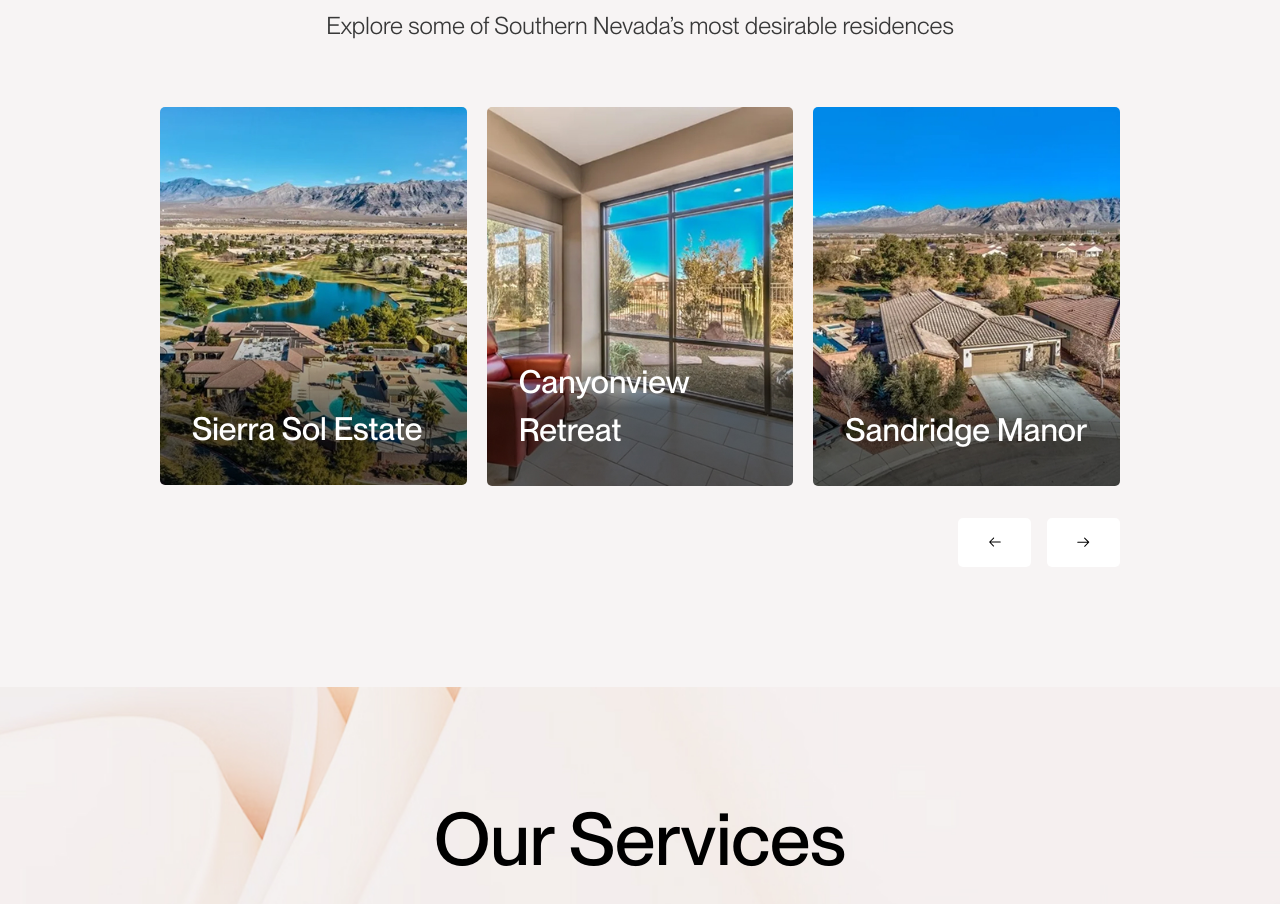
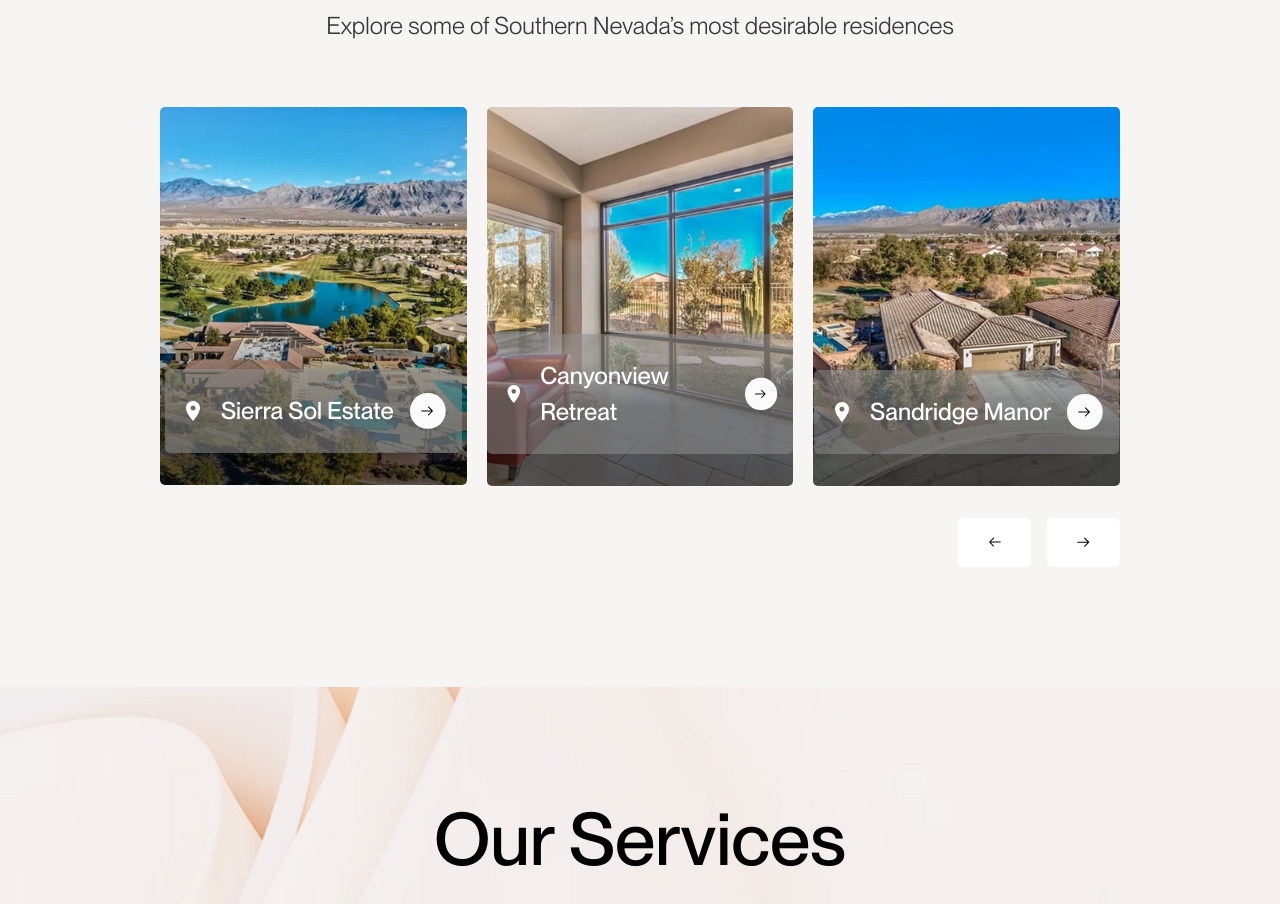
Before and after one commit to stevenzct/MarciMetzger, a Next.js app: page / in a window 1280 px wide. Shown: the part 4218-5122 px from the top of the page. Built offline with nearby package versions, Linux system fonts and the light colour scheme.

Commit message:
style: add figcaption in propertyShocase section

```diff
--- a/components/homepage/PropertyShowcase.tsx
+++ b/components/homepage/PropertyShowcase.tsx
@@ -14,7 +14,7 @@ const PropertyShowcase = () => {
 
           <div className="flex justify-between gap-x-[20px] gap[20px]">
             <div className="w-full">
-              <figure className="relative flex flex-col items-start ">
+              <figure className="relative flex flex-col items-center">
                 <Image
                   src="/images/propertyShowcase/1.jpg"
                   alt="propertyShowcase1"
@@ -22,16 +22,23 @@ const PropertyShowcase = () => {
                   width={387}
                   height={476}
                 />
-                <figcaption className=" absolute bottom-8  w-auto ">
-                  <h1 className="  text-[32px] text-start font-nm-medium font-medium ms-[32px] text-white  tracking-normal">
+                <figcaption className=" absolute bottom-8  w-auto inline-flex flex-row flex-nowrap gap-4 justify-between items-center content-center rounded-[5px] bg-[rgba(143,143,143,0.54)] px-2 py-2 md:px-4 md:py-[24px] text-white ">
+                  <svg width="24" height="24" viewBox="0 0 24 24" fill="none" xmlns="http://www.w3.org/2000/svg">
+                    <path d="M12 11.5C11.337 11.5 10.7011 11.2366 10.2322 10.7678C9.76339 10.2989 9.5 9.66304 9.5 9C9.5 8.33696 9.76339 7.70107 10.2322 7.23223C10.7011 6.76339 11.337 6.5 12 6.5C12.663 6.5 13.2989 6.76339 13.7678 7.23223C14.2366 7.70107 14.5 8.33696 14.5 9C14.5 9.3283 14.4353 9.65339 14.3097 9.95671C14.1841 10.26 13.9999 10.5356 13.7678 10.7678C13.5356 10.9999 13.26 11.1841 12.9567 11.3097C12.6534 11.4353 12.3283 11.5 12 11.5ZM12 2C10.1435 2 8.36301 2.7375 7.05025 4.05025C5.7375 5.36301 5 7.14348 5 9C5 14.25 12 22 12 22C12 22 19 14.25 19 9C19 7.14348 18.2625 5.36301 16.9497 4.05025C15.637 2.7375 13.8565 2 12 2Z" fill="white"/>
+                  </svg>
+                  <h1 className=" text-[16px]  lg:text-[24px] text-start font-nm-medium font-medium  text-white  tracking-normal">
                     Sierra Sol Estate
                   </h1>
+                  <svg width="36" height="36" viewBox="0 0 36 36" fill="none" xmlns="http://www.w3.org/2000/svg">
+                  <rect width="35.704" height="35.8642" rx="17.5" fill="#FBFBFB"/>
+                  <path fill-rule="evenodd" clip-rule="evenodd" d="M22.7456 17.5347C22.84 17.6277 22.8935 17.7543 22.8946 17.8868C22.8956 18.0193 22.844 18.1468 22.7511 18.2413L18.7824 22.2724C18.7371 22.3219 18.6822 22.3617 18.6211 22.3895C18.5599 22.4173 18.4938 22.4325 18.4267 22.4342C18.3596 22.4359 18.2928 22.4241 18.2304 22.3995C18.1679 22.3748 18.1111 22.3378 18.0632 22.2907C18.0154 22.2436 17.9775 22.1873 17.9519 22.1253C17.9262 22.0632 17.9134 21.9966 17.914 21.9295C17.9147 21.8623 17.9289 21.796 17.9557 21.7345C17.9826 21.6729 18.0215 21.6174 18.0703 21.5713L21.1923 18.4001L11.7326 18.474C11.6 18.475 11.4724 18.4233 11.3779 18.3303C11.2834 18.2372 11.2297 18.1105 11.2287 17.9779C11.2277 17.8453 11.2794 17.7177 11.3724 17.6232C11.4654 17.5287 11.5922 17.475 11.7248 17.474L21.1845 17.4002L18.0134 14.2782C17.9639 14.2328 17.9241 14.1779 17.8963 14.1168C17.8685 14.0556 17.8533 13.9895 17.8515 13.9224C17.8498 13.8553 17.8617 13.7885 17.8863 13.7261C17.911 13.6636 17.948 13.6068 17.9951 13.5589C18.0422 13.5111 18.0984 13.4732 18.1605 13.4476C18.2226 13.4219 18.2892 13.4091 18.3563 13.4097C18.4234 13.4104 18.4898 13.4246 18.5513 13.4514C18.6129 13.4783 18.6684 13.5172 18.7145 13.566L22.7456 17.5347Z" fill="black"/>
+                  </svg>
                 </figcaption>
               </figure>
             </div>
 
-            <div className="hidden md:block w-full">
-              <figure className="relative flex flex-col items-start ">
+            <div className="hidden md:block w-full items-center">
+              <figure className="relative flex flex-col items-center ">
                 <Image
                   src="/images/propertyShowcase/2.jpg"
                   alt="propertyShowcase2"
@@ -39,16 +46,23 @@ const PropertyShowcase = () => {
                   width={387}
                   height={476}
                 />
-                <figcaption className=" absolute bottom-8  w-auto ">
-                  <h1 className="  text-[32px] text-start font-nm-medium font-medium ms-[32px]  text-white  tracking-normal">
+                <figcaption className=" absolute bottom-8  w-auto inline-flex flex-row flex-nowrap gap-4 justify-between items-center content-center rounded-[5px] bg-[rgba(143,143,143,0.54)] px-2 py-2 md:px-4 md:py-[24px] text-white ">
+                  <svg width="24" height="24" viewBox="0 0 24 24" fill="none" xmlns="http://www.w3.org/2000/svg">
+                    <path d="M12 11.5C11.337 11.5 10.7011 11.2366 10.2322 10.7678C9.76339 10.2989 9.5 9.66304 9.5 9C9.5 8.33696 9.76339 7.70107 10.2322 7.23223C10.7011 6.76339 11.337 6.5 12 6.5C12.663 6.5 13.2989 6.76339 13.7678 7.23223C14.2366 7.70107 14.5 8.33696 14.5 9C14.5 9.3283 14.4353 9.65339 14.3097 9.95671C14.1841 10.26 13.9999 10.5356 13.7678 10.7678C13.5356 10.9999 13.26 11.1841 12.9567 11.3097C12.6534 11.4353 12.3283 11.5 12 11.5ZM12 2C10.1435 2 8.36301 2.7375 7.05025 4.05025C5.7375 5.36301 5 7.14348 5 9C5 14.25 12 22 12 22C12 22 19 14.25 19 9C19 7.14348 18.2625 5.36301 16.9497 4.05025C15.637 2.7375 13.8565 2 12 2Z" fill="white"/>
+                  </svg>
+                  <h1 className=" text-[16px]  lg:text-[24px] text-start font-nm-medium font-medium  text-white  tracking-normal">
                     Canyonview Retreat
                   </h1>
+                  <svg width="36" height="36" viewBox="0 0 36 36" fill="none" xmlns="http://www.w3.org/2000/svg">
+                  <rect width="35.704" height="35.8642" rx="17.5" fill="#FBFBFB"/>
+                  <path fill-rule="evenodd" clip-rule="evenodd" d="M22.7456 17.5347C22.84 17.6277 22.8935 17.7543 22.8946 17.8868C22.8956 18.0193 22.844 18.1468 22.7511 18.2413L18.7824 22.2724C18.7371 22.3219 18.6822 22.3617 18.6211 22.3895C18.5599 22.4173 18.4938 22.4325 18.4267 22.4342C18.3596 22.4359 18.2928 22.4241 18.2304 22.3995C18.1679 22.3748 18.1111 22.3378 18.0632 22.2907C18.0154 22.2436 17.9775 22.1873 17.9519 22.1253C17.9262 22.0632 17.9134 21.9966 17.914 21.9295C17.9147 21.8623 17.9289 21.796 17.9557 21.7345C17.9826 21.6729 18.0215 21.6174 18.0703 21.5713L21.1923 18.4001L11.7326 18.474C11.6 18.475 11.4724 18.4233 11.3779 18.3303C11.2834 18.2372 11.2297 18.1105 11.2287 17.9779C11.2277 17.8453 11.2794 17.7177 11.3724 17.6232C11.4654 17.5287 11.5922 17.475 11.7248 17.474L21.1845 17.4002L18.0134 14.2782C17.9639 14.2328 17.9241 14.1779 17.8963 14.1168C17.8685 14.0556 17.8533 13.9895 17.8515 13.9224C17.8498 13.8553 17.8617 13.7885 17.8863 13.7261C17.911 13.6636 17.948 13.6068 17.9951 13.5589C18.0422 13.5111 18.0984 13.4732 18.1605 13.4476C18.2226 13.4219 18.2892 13.4091 18.3563 13.4097C18.4234 13.4104 18.4898 13.4246 18.5513 13.4514C18.6129 13.4783 18.6684 13.5172 18.7145 13.566L22.7456 17.5347Z" fill="black"/>
+                  </svg>
                 </figcaption>
               </figure>
             </div>
 
             <div className="hidden md:block w-full">
-              <figure className="relative flex flex-col items-start ">
+              <figure className="relative flex flex-col items-center ">
                 <Image
                   src="/images/propertyShowcase/3.jpg"
                   alt="propertyShowcase3"
@@ -56,10 +70,17 @@ const PropertyShowcase = () => {
                   width={387}
                   height={476}
                 />
-                <figcaption className=" absolute bottom-8  w-auto ">
-                  <h1 className="  text-[32px] text-start font-nm-medium font-medium ms-[32px] text-white  tracking-normal">
+                <figcaption className=" absolute bottom-8  w-auto inline-flex flex-row flex-nowrap gap-4 justify-between items-center content-center rounded-[5px] bg-[rgba(143,143,143,0.54)] px-2 py-2 md:px-4 md:py-[24px] text-white ">
+                  <svg width="24" height="24" viewBox="0 0 24 24" fill="none" xmlns="http://www.w3.org/2000/svg">
+                    <path d="M12 11.5C11.337 11.5 10.7011 11.2366 10.2322 10.7678C9.76339 10.2989 9.5 9.66304 9.5 9C9.5 8.33696 9.76339 7.70107 10.2322 7.23223C10.7011 6.76339 11.337 6.5 12 6.5C12.663 6.5 13.2989 6.76339 13.7678 7.23223C14.2366 7.70107 14.5 8.33696 14.5 9C14.5 9.3283 14.4353 9.65339 14.3097 9.95671C14.1841 10.26 13.9999 10.5356 13.7678 10.7678C13.5356 10.9999 13.26 11.1841 12.9567 11.3097C12.6534 11.4353 12.3283 11.5 12 11.5ZM12 2C10.1435 2 8.36301 2.7375 7.05025 4.05025C5.7375 5.36301 5 7.14348 5 9C5 14.25 12 22 12 22C12 22 19 14.25 19 9C19 7.14348 18.2625 5.36301 16.9497 4.05025C15.637 2.7375 13.8565 2 12 2Z" fill="white"/>
+                  </svg>
+                  <h1 className=" text-[16px]  lg:text-[24px] text-start font-nm-medium font-medium  text-white  tracking-normal">
                     Sandridge Manor
                   </h1>
+                  <svg width="36" height="36" viewBox="0 0 36 36" fill="none" xmlns="http://www.w3.org/2000/svg">
+                  <rect width="35.704" height="35.8642" rx="17.5" fill="#FBFBFB"/>
+                  <path fill-rule="evenodd" clip-rule="evenodd" d="M22.7456 17.5347C22.84 17.6277 22.8935 17.7543 22.8946 17.8868C22.8956 18.0193 22.844 18.1468 22.7511 18.2413L18.7824 22.2724C18.7371 22.3219 18.6822 22.3617 18.6211 22.3895C18.5599 22.4173 18.4938 22.4325 18.4267 22.4342C18.3596 22.4359 18.2928 22.4241 18.2304 22.3995C18.1679 22.3748 18.1111 22.3378 18.0632 22.2907C18.0154 22.2436 17.9775 22.1873 17.9519 22.1253C17.9262 22.0632 17.9134 21.9966 17.914 21.9295C17.9147 21.8623 17.9289 21.796 17.9557 21.7345C17.9826 21.6729 18.0215 21.6174 18.0703 21.5713L21.1923 18.4001L11.7326 18.474C11.6 18.475 11.4724 18.4233 11.3779 18.3303C11.2834 18.2372 11.2297 18.1105 11.2287 17.9779C11.2277 17.8453 11.2794 17.7177 11.3724 17.6232C11.4654 17.5287 11.5922 17.475 11.7248 17.474L21.1845 17.4002L18.0134 14.2782C17.9639 14.2328 17.9241 14.1779 17.8963 14.1168C17.8685 14.0556 17.8533 13.9895 17.8515 13.9224C17.8498 13.8553 17.8617 13.7885 17.8863 13.7261C17.911 13.6636 17.948 13.6068 17.9951 13.5589C18.0422 13.5111 18.0984 13.4732 18.1605 13.4476C18.2226 13.4219 18.2892 13.4091 18.3563 13.4097C18.4234 13.4104 18.4898 13.4246 18.5513 13.4514C18.6129 13.4783 18.6684 13.5172 18.7145 13.566L22.7456 17.5347Z" fill="black"/>
+                  </svg>
                 </figcaption>
               </figure>
             </div>
```
